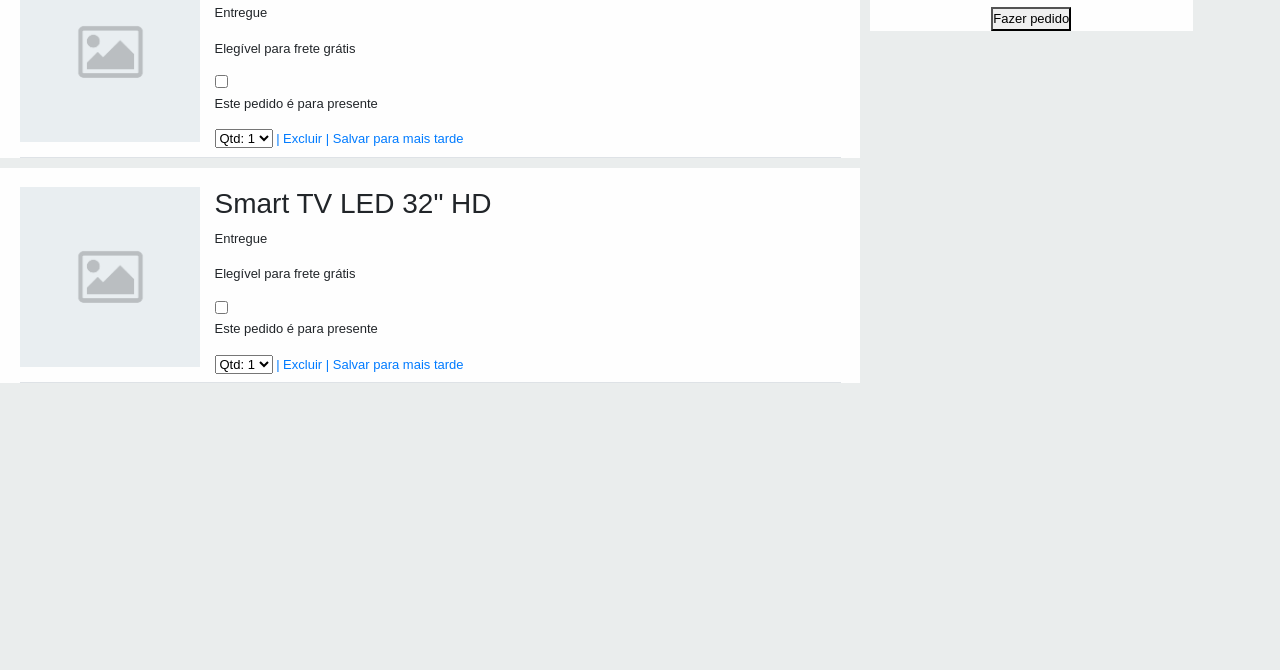
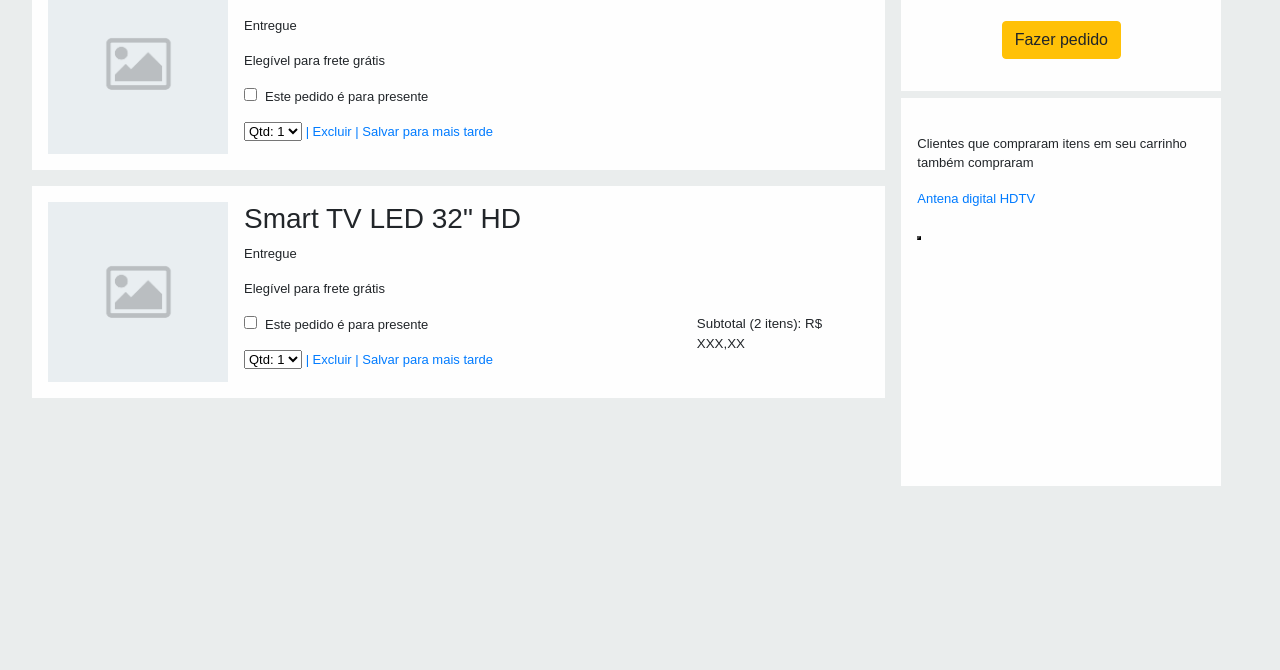
Before and after one commit to heiderick13/clone_amazon, a plain HTML site: page pages/carrinho.html in a window 1280 px wide. Shown: the part 130-800 px from the top of the page. Drawn offline with Linux system fonts and the light colour scheme.

Commit message:
ajustando espaçamentos com bootstrap

```diff
--- a/css/carrinho.css
+++ b/css/carrinho.css
@@ -1,20 +1,14 @@
 section {
-    margin: 10px;
+    width: 100vw;
 }
 
-.bg-pad {
-    background-color: #fefefe;
-    padding: 1.5em 1.5em 0;
-    margin: 5px;
+.flex {
+    display: flex;
+    align-items: baseline;
 }
 
-.left {
-    float: left;
-    margin-right: 15px;
-}
-
-.border-bottom {
-    border-bottom: .5px solid black;
+.bg-w {
+    background-color: #fefefe;
 }
 
 .preco,
@@ -27,3 +21,19 @@ section {
     line-height: 1.5;
     height: 60%;
 }
+
+.lateral {
+    margin-top: -80px;
+    margin-bottom: -80px;
+}
+
+.item {
+    position: relative;
+}
+
+.subtotal {
+    position: absolute;
+    left: 79%;
+    bottom: 0;
+    font-size: 10pt;
+}
--- a/pages/carrinho.html
+++ b/pages/carrinho.html
@@ -14,17 +14,19 @@
 
 <body>
 
-    <section class="itens-carrinho">
+    <section class="container-fluid m-4 itens-carrinho">
         <div class="row">
-            <div class="col-lg-8 bg-pad">
-                <h1 class="titulo__carrinho border-bottom">Carrinho de compras</h1>
-                <div class="item border-bottom">
-                    <img class="left" src="../img/default-placeholder.png" height="180" alt="">
+            <div class="col-lg-8 bg-w p-3 m-2">
+                <h1 class="titulo__carrinho">Carrinho de compras</h1>
+                <div class="item">
+                    <img class="float-left mr-3" src="../img/default-placeholder.png" height="180" alt="">
                     <h3 class="nome__item">Smart TV LED 32" HD</h3>
                     <p>Entregue</p>
                     <p>Elegível para frete grátis</p>
-                    <input type="checkbox" name="" id="">
-                    <p>Este pedido é para presente</p>
+                    <div class="flex">
+                        <input type="checkbox" class="check__item mr-2" name="" id="">
+                        <p>Este pedido é para presente</p>
+                    </div>
                     <select name="" id="">
                         <option value="1">Qtd: 1</option>
                     </select>
@@ -33,28 +35,38 @@
                     <h2></h2>
                 </div>
             </div>
-            <div class="col-lg-3 bg-pad side-card">
+            <div class="col-lg-3 bg-w p-3 ml-2 side-card">
                 <p>Lorem ipsum dolor sit amet consectetur adipisicing elit. Vel, vitae enim. Quos sit eum</p>
                 <p class="preco">Subtotal (2 itens): R$ XXX,XX</p>
-                <button>Fazer pedido</button>
+                <button class="btn btn-warning mt-2 mb-3">Fazer pedido</button>
             </div>
         </div>
         <div class="row">
-            <div class="col-lg-8 bg-pad">
-                <div class="item border-bottom">
-                    <img class="left" src="../img/default-placeholder.png" height="180" alt="">
+            <div class="col-lg-8 bg-w p-3 m-2 pb-2">
+                <div class="item">
+                    <img class="float-left mr-3" src="../img/default-placeholder.png" height="180" alt="">
                     <h3 class="nome__item">Smart TV LED 32" HD</h3>
                     <p>Entregue</p>
                     <p>Elegível para frete grátis</p>
-                    <input type="checkbox" name="" id="">
-                    <p>Este pedido é para presente</p>
+                    <div class="flex">
+                        <input type="checkbox" class="check__item mr-2" name="" id="">
+                        <p>Este pedido é para presente</p>
+                    </div>
                     <select name="" id="">
                         <option value="1">Qtd: 1</option>
                     </select>
                     <a href=""> | Excluir | </a>
                     <a href="">Salvar para mais tarde</a>
-                    <h2></h2>
+                    <p class="subtotal">Subtotal (2 itens): R$ XXX,XX</p>
                 </div>
+            </div>
+            <div class="col-lg-3 bg-w p-3 ml-2 lateral">
+                <img src="" alt="" class="img__lateral">
+                <p class="titulo__lateral">Clientes que compraram itens em seu carrinho também compraram</p>
+                <a href="">Antena digital HDTV</a>
+                <p></p>
+                <p></p>
+                <button></button>
             </div>
         </div>
     </section>
```
